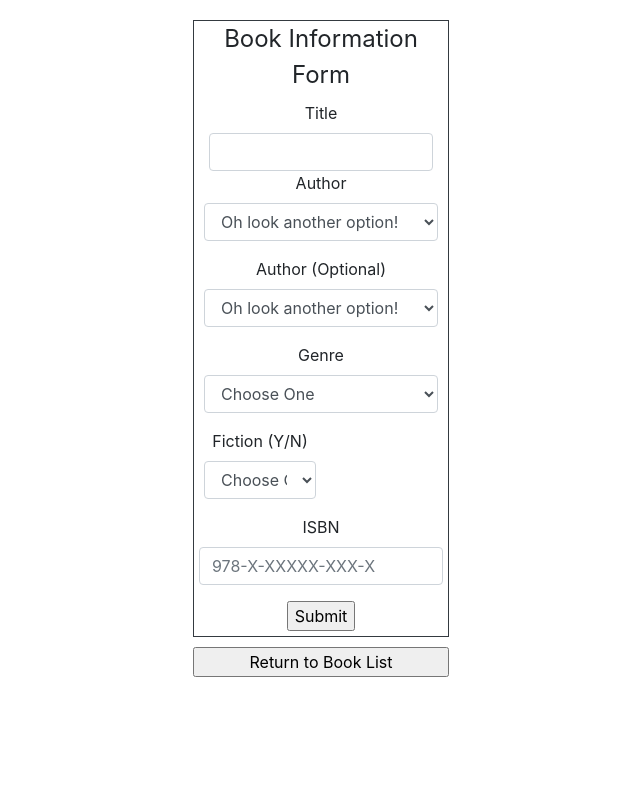
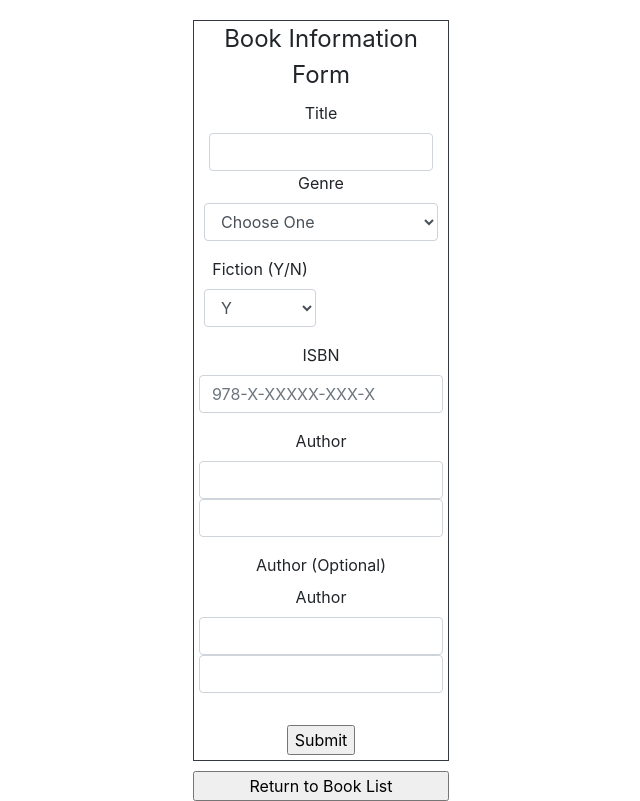
Before and after one commit to Cart6278/the-outdated-library-cs340, a Flask app: page /books_add in a window 1280 px wide. Shown: the part 56-857 px from the top of the page, without its empty margins (319-959 px from the left). Before the commit the page ends 733 px from the top, so only its background shows below. Run offline with Flask 2, Linux system fonts and the light colour scheme; some libraries are stand-ins or nearby versions.

Commit message:
moving to correct folder

```diff
--- a/starter_website/templates/books_add.html
+++ b/starter_website/templates/books_add.html
@@ -22,33 +22,11 @@
 
 <div class="border border-dark rounded-0-lg row-lg-auto text-center" style="width: 20%; margin-left:40%; margin-top: 20px;">
     <div class="text_center col-lg-auto">
-    <form action="" method="get" class="book_form"> <!-- placeholder until backend is coded-->
+    <form action="" method="post" class="book_form"> <!-- placeholder until backend is coded-->
         <fieldset>
             <legend>Book Information Form</legend>
             <label for="book_title">Title</label>
             <input type="text" class="form-control" name="book_title" id="book_title" required>
-            <div class="form-row">
-                <div class="form-group">
-                      <label for="author_name">Author</label>
-                    <select class="form-control" name="author_name" id="author_name" required>
-                        <option selected>Choose One</option>
-                        <option selected>Dynamically Generated from Author Table</option>
-                        <option selected>A temporary option</option>
-                        <option selected>Oh look another option!</option>
-                    </select>
-                </div>
-            </div>
-            <div class="form-row">
-                <div class="form-group">
-                      <label for="author_name2">Author (Optional)</label>
-                    <select class="form-control" name="author_name2" id="author_name2">
-                        <option selected>Optional</option>
-                        <option selected>Dynamically Generated from Author Table</option>
-                        <option selected>A temporary option</option>
-                        <option selected>Oh look another option!</option>
-                    </select>
-                </div>
-            </div>
         <div class="form-row">
             <div class="form-group">
                 <label for="book_genre">Genre</label>
@@ -81,15 +59,32 @@
                 <div class="form-group col-md-6">
                     <label for="isFiction">Fiction (Y/N)</label>
                     <select id="isFiction" class="form-control" name="isFiction">
-                        <option selected>Choose One</option>
-                        <option value="Yes">Y</option>
-                        <option value="No">N</option>
+                        <option value="1">Y</option>
+                        <option value="0">N</option>
                     </select>
                 </div>
             <div class="form-group">
                 <label for="isbn">ISBN</label>
                 <input type="number" class="form-control" name="isbn" id="isbn" placeholder="978-X-XXXXX-XXX-X " required>
             </div>
+            </div>
+            <div class="form-row">
+                <div class="form-group">
+                      <label for="author_name">Author</label>
+                        <input type="text" class="form-control" name="author_first" id="author_first" >
+                        <input type="text" class="form-control" name="author_last" id="author_last" >
+                </div>
+            </div>
+            <div class="form-row">
+                <div class="form-group">
+                      <label for="author_name2">Author (Optional)</label>
+                     <div class="form-group">
+                      <label for="author_name">Author</label>
+                        <input type="text" class="form-control" name="author_first2" id="author_first2">
+                        <input type="text" class="form-control" name="author_last2" id="author_last2">
+                </div>
+            </div>
+
             </div>
         </div>
             <div>
```
Also changed, not shown: starter_website/templates/authors_browse.html (+4 -3 lines), starter_website/templates/books_browse.html (+4 -3 lines).
